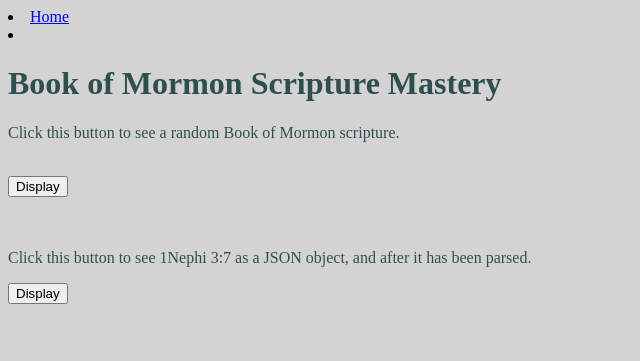
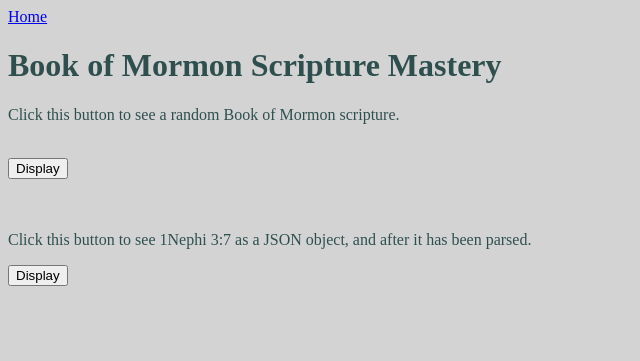
Before and after one commit to Scott-LaRee/CIT261, a plain HTML site: page Book_of_Mormon_Scripture_Mastery.html in a window 1280 px wide. Shown: the whole page, without its empty margins (0-640 px from the left). Drawn offline with Linux system fonts and the light colour scheme.

Commit message:
Update Book_of_Mormon_Scripture_Mastery.html

```diff
--- a/Book_of_Mormon_Scripture_Mastery.html
+++ b/Book_of_Mormon_Scripture_Mastery.html
@@ -612,7 +612,7 @@ document.getElementById('outputDiv').innerHTML = scripture.reference + "<br>"
 </script>
 </head>
 <body onload= "detectCustomization()">
-	<li><a href="index.html">Home</a><li>
+	<a href="index.html">Home</a>
 <h1>Book of Mormon Scripture Mastery</h1>
 <p>Click this button to see a random Book of Mormon scripture.</p></br>
 <button type="button" onclick="chooseScripture()">Display</button></br></br>
```
